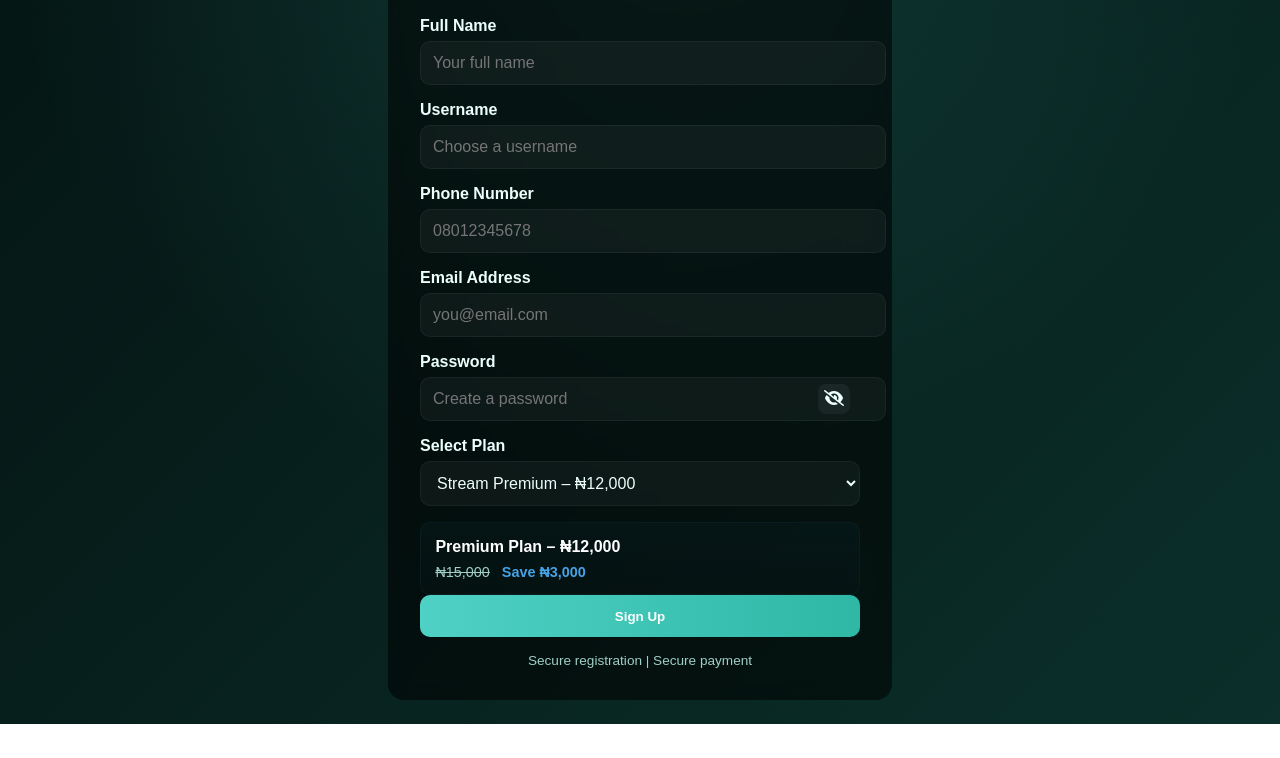
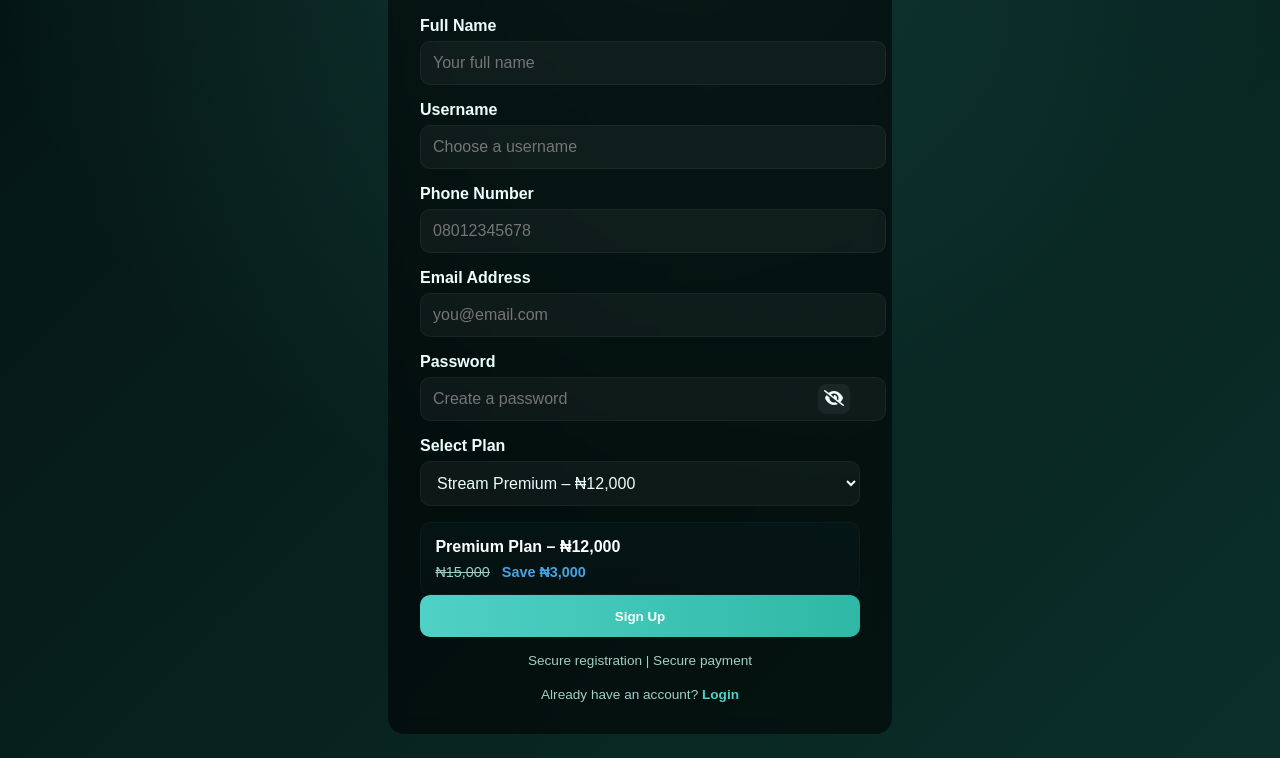
Before and after one commit to ibella3174-a11y/stream-chidexmedia, a plain HTML site: page register.html in a window 1280 px wide. Shown: the part 141-899 px from the top of the page. Before the commit the page ends 865 px from the top, so only its background shows below. Drawn offline with Linux system fonts and the light colour scheme.

Commit message:
Add login link for existing users
Added a login link for users who already have an account.

```diff
--- a/register.html
+++ b/register.html
@@ -93,6 +93,8 @@
       font-size: 0.85rem;
       color: var(--muted);
     }
+    .note a:hover {
+  text-decoration: underline;
   </style>
 </head>
 
@@ -171,8 +173,18 @@
     </form>
 
     <div class="note">Secure registration | Secure payment</div>
+
+<div class="note" style="margin-top: 1.2rem;">
+  Already have an account?
+  <a href="login.html" style="
+    color: var(--accent);
+    font-weight: 600;
+    text-decoration: none;
+  ">
+    Login
+  </a>
+</div>
   </div>
-
 <script>
   // password toggle
   document.getElementById("togglePass").onclick = function() {
```
